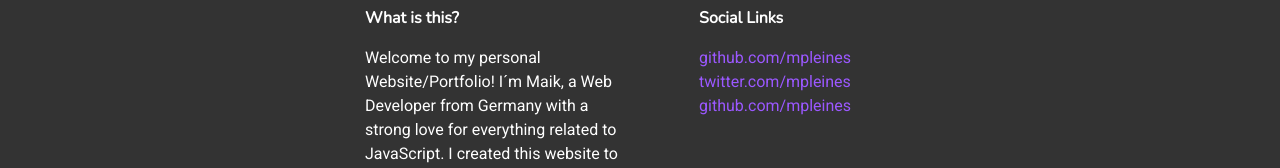
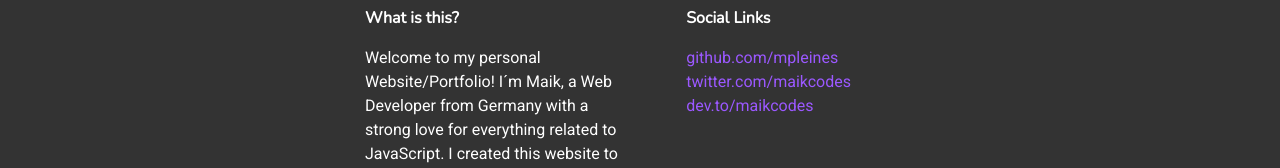
Before and after one commit to mpleines/portfolio-v2, a React (Create React App) app: page / in a window 1280 px wide. Shown: the part 1884-2052 px from the top of the page. Built offline with nearby package versions, Linux system fonts and the light colour scheme.

Commit message:
updated footer social links

```diff
--- a/src/Footer.js
+++ b/src/Footer.js
@@ -17,8 +17,8 @@ const Footer = () => {
           <h4>Social Links</h4>
           <p>
             <a href="https://github.com/mpleines" className="link social-link">github.com/mpleines</a>
-            <a href="https://github.com/mpleines" className="link social-link">twitter.com/mpleines</a>
-            <a href="https://github.com/mpleines" className="link social-link">github.com/mpleines</a>
+            <a href="https://twitter.com/maikcodes" className="link social-link">twitter.com/maikcodes</a>
+            <a href="https://https://dev.to/maikcodes" className="link social-link">dev.to/maikcodes</a>
           </p>
         </div>
       </div>
```
